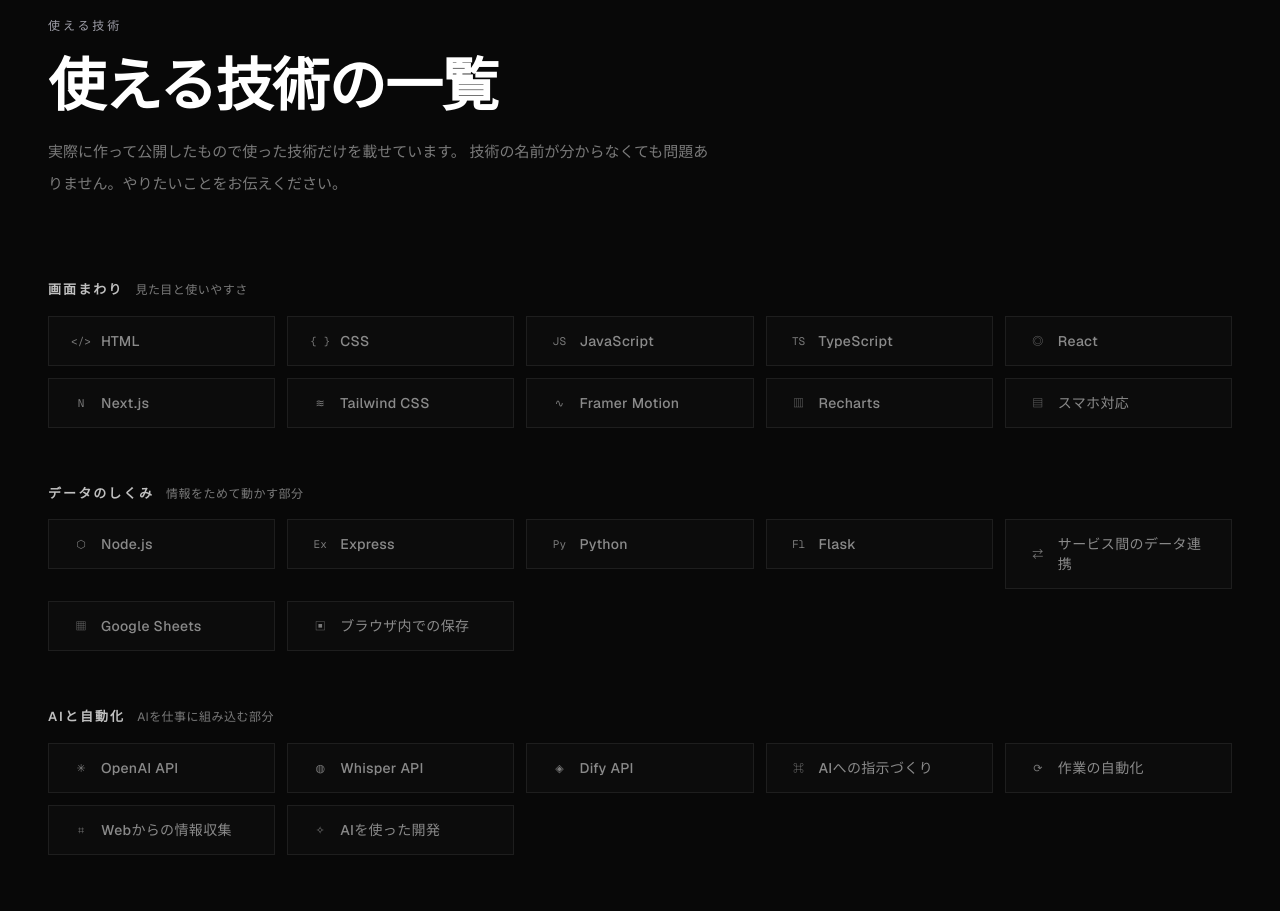
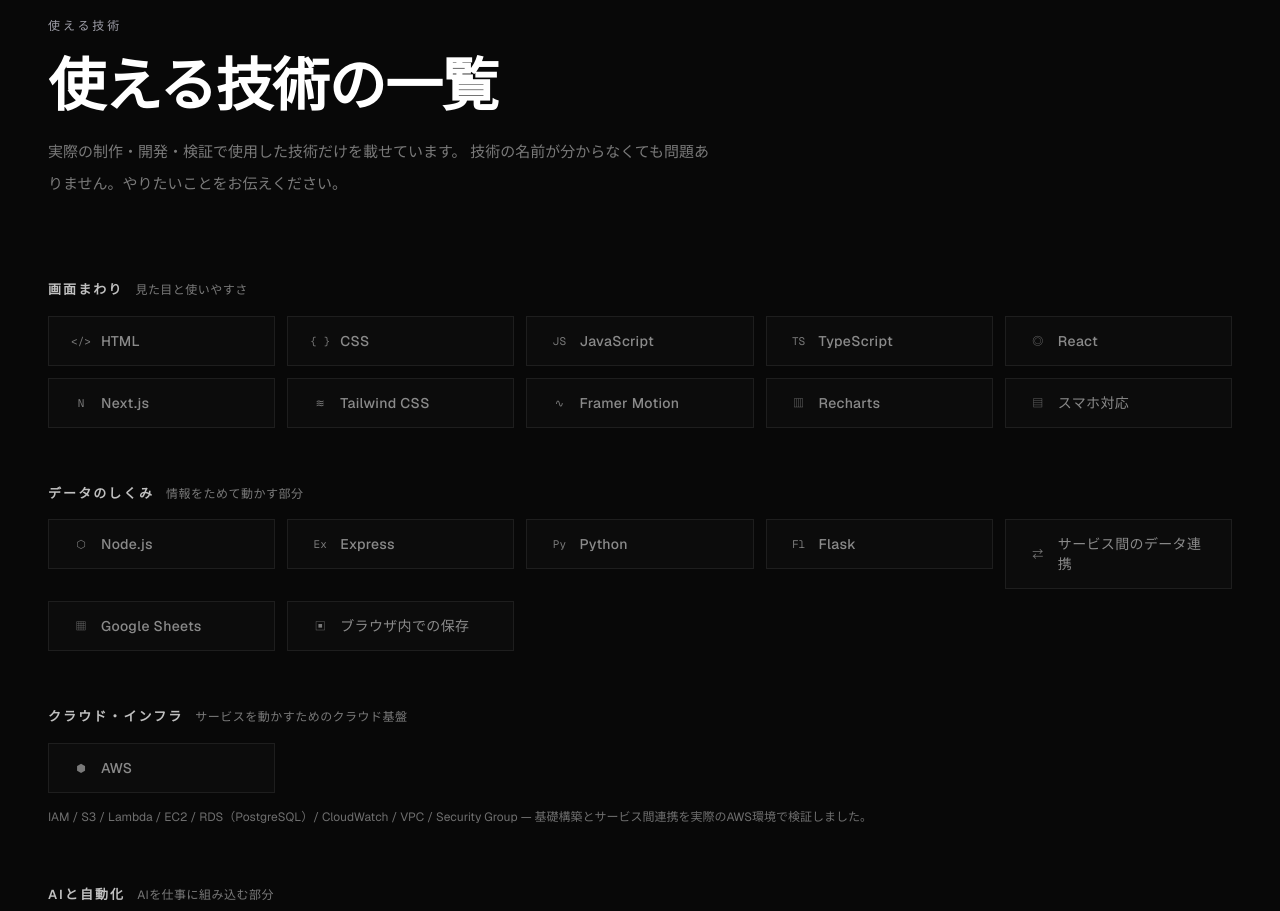
Before and after one commit to aicmode/aicmode-portfolio-v2, a Next.js app: page /about in a window 1280 px wide. Shown: the part 3060-3971 px from the top of the page. Built offline with nearby package versions, Linux system fonts and the light colour scheme.

Commit message:
AWSスキルをポートフォリオに追加
aboutページのスキル一覧に「クラウド・インフラ」カテゴリを追加し、AWSの基礎構築・サービス間連携の検証経験を反映。

```diff
--- a/app/components/Skills.tsx
+++ b/app/components/Skills.tsx
@@ -82,7 +82,7 @@ export default function Skills() {
             </h2>
           </div>
           <p className="mb-12 max-w-2xl text-[15px] leading-8 md:mb-20" style={{ color: '#7a7a7a' }}>
-            実際に作って公開したもので使った技術だけを載せています。
+            実際の制作・開発・検証で使用した技術だけを載せています。
             技術の名前が分からなくても問題ありません。やりたいことをお伝えください。
           </p>
         </AnimateIn>
@@ -107,6 +107,16 @@ export default function Skills() {
                   </AnimateIn>
                 ))}
               </div>
+              {group.caption && (
+                <AnimateIn delay={groupIndex * 60 + 80}>
+                  <p
+                    className="mt-3 max-w-4xl text-[11px] leading-6 sm:text-[12px]"
+                    style={{ color: '#6f6f6f' }}
+                  >
+                    {group.caption}
+                  </p>
+                </AnimateIn>
+              )}
             </div>
           ))}
 
--- a/app/data/skills.ts
+++ b/app/data/skills.ts
@@ -2,7 +2,8 @@
  * Skills, grouped so a client can find what they were looking for.
  *
  * Inclusion rule: every entry is traceable to a public repository under
- * github.com/aicmode or to this codebase. Notably NOT listed, because there is
+ * github.com/aicmode, to this codebase, or to a build actually stood up and
+ * verified in a real environment (AWS). Notably NOT listed, because there is
  * no implementation to back them yet: Supabase, vector search / RAG, and an
  * automated test suite. They can be added the moment a repo exists.
  */
@@ -14,6 +15,11 @@ export type SkillGroupData = {
   /** Why a client would care about this group. */
   note: string
   items: readonly TechSkill[]
+  /**
+   * Optional line under the cards, for a group where one card needs context the
+   * card itself has no room for (e.g. which AWS services, and to what depth).
+   */
+  caption?: string
 }
 
 export const skillGroups: readonly SkillGroupData[] = [
@@ -45,6 +51,13 @@ export const skillGroups: readonly SkillGroupData[] = [
       { label: 'Google Sheets', icon: '▦' },
       { label: 'ブラウザ内での保存', icon: '▣' },
     ],
+  },
+  {
+    title: 'クラウド・インフラ',
+    note: 'サービスを動かすためのクラウド基盤',
+    items: [{ label: 'AWS', icon: '⬢' }],
+    caption:
+      'IAM / S3 / Lambda / EC2 / RDS（PostgreSQL）/ CloudWatch / VPC / Security Group — 基礎構築とサービス間連携を実際のAWS環境で検証しました。',
   },
   {
     title: 'AIと自動化',
```
